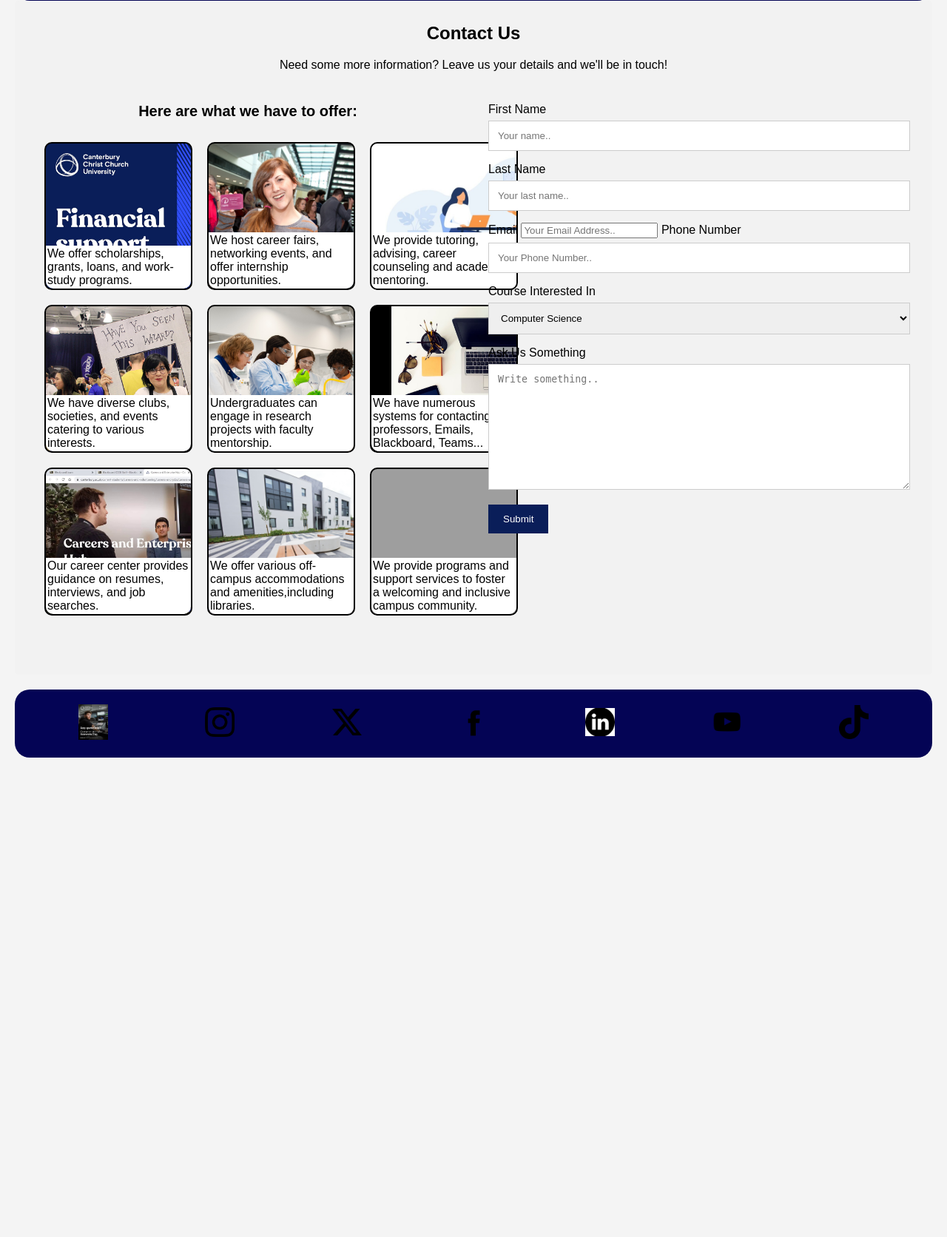
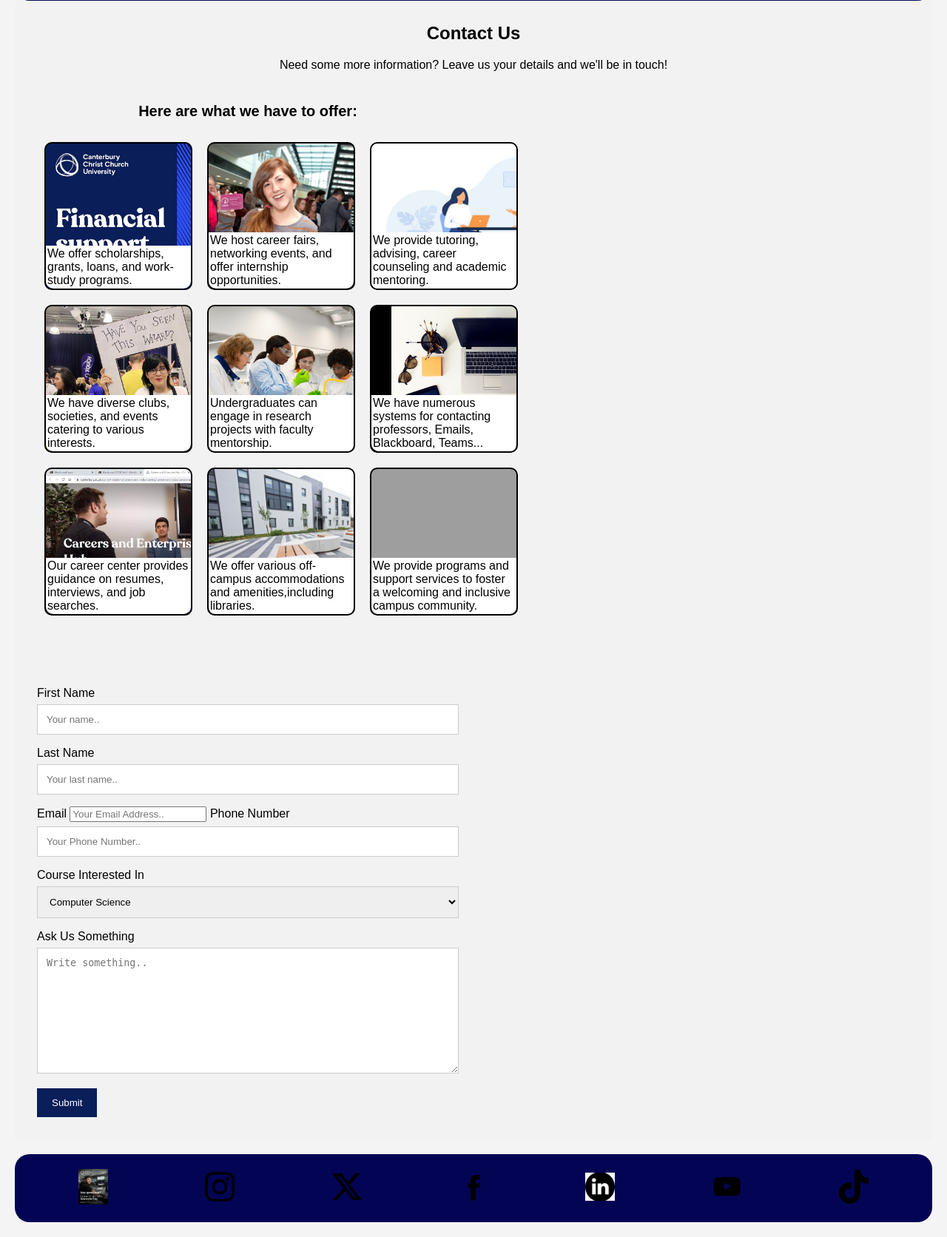
Before and after one commit to jh1662/U10820, a PHP site: page /Contact.html in a window 1280 px wide. Shown: the part 105-1777 px from the top of the page at 74% size. Before the commit the page ends 1129 px from the top, so only its background shows below. Run offline with PHP 8.4, Linux system fonts and the light colour scheme; grey boxes are pictures that could not be loaded.

Commit message:
reverted version

```diff
--- a/style.css
+++ b/style.css
@@ -403,53 +403,9 @@
     border-radius: 0px 0px 10px 10px;
     cursor: default;
 }
-<<<<<<< HEAD
-@media only screen and (max-width: 768px) {
-    .header {
-        flex-direction: column;
-        align-items: center;
-    }
-    .title {
-        font-size: 3rem;
-    }
-    .subHeadingHolder {
-        width: auto;
-        padding: 0 10px;
-    }
-    .subTitle {
-        padding-left: 0;
-        font-size: 20px;
-        text-align: center;
-    }
-    .mainPage {
-        padding: 20px;
-    }
-    .mainPageItems, .CTmainPageItems {
-        width: 100%;
-    }
-    .text, .CTtext {
-        width: calc(50% - 20px); /* Adjusted width */
-        height: 150px; /* Adjusted height */
-        font-size: 14px; /* Adjusted font-size */
-        margin: 5px;
-    }
-    .textContent, .CTtextContent {
-        width: calc(100% - 4px);
-    }
-    .quote {
-        width: 90%;
-        height: auto;
-        font-size: 20px;
-    }
-    .footer {
-        flex-direction: column;
-        text-align: center;
-    }
-=======
 
 
 #test{
     display: flex;
     flex-direction: column;
->>>>>>> 101d4418027f18e928105c9c7a647f76a78d67ce
 }
```
